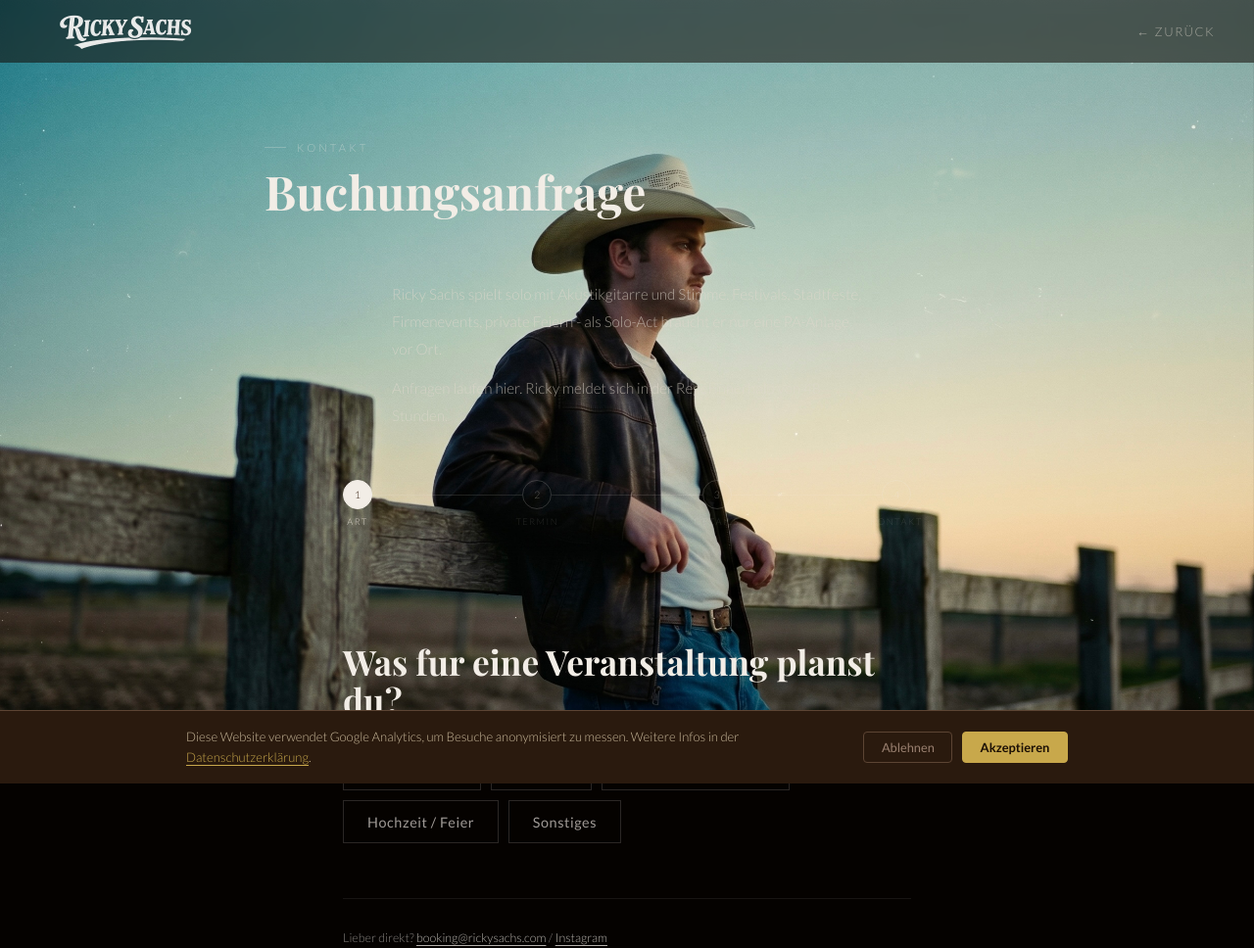
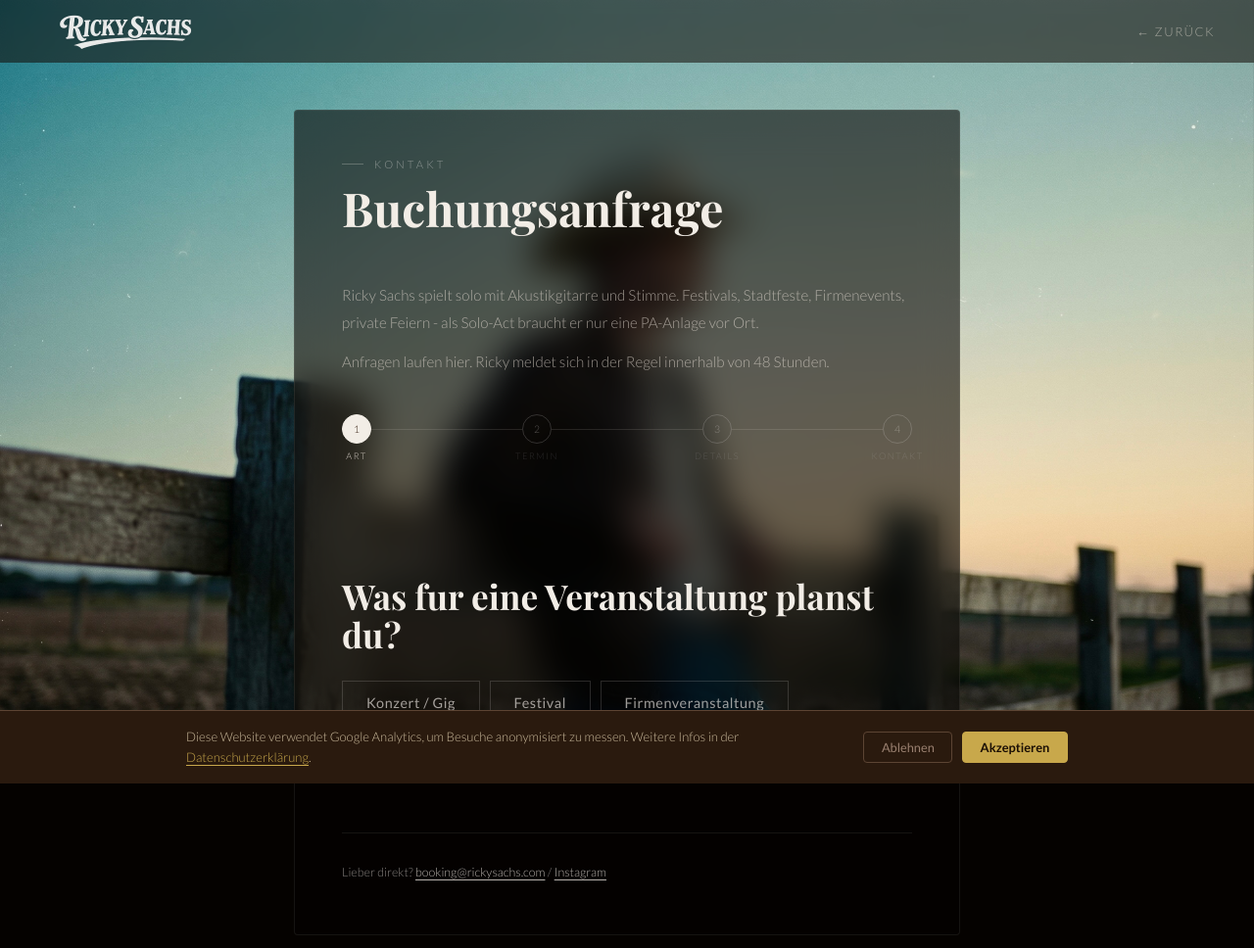
Before and after one commit to beeremoji/rickysachs-website, a website: page booking.html in a window 1280 px wide. Shown: the top 968 px of the page at 98% size. Drawn offline with Linux system fonts and the light colour scheme.

Commit message:
booking.html: Glasscheibe hinter Header und Formular

```diff
--- a/booking.html
+++ b/booking.html
@@ -52,14 +52,29 @@
 
     main { position: relative; z-index: 2; min-height: 100vh; }
 
-    .page-header { padding: 9rem 2.5rem 3rem; max-width: 820px; margin: 0 auto; }
+    .glass-wrap {
+      max-width: 760px;
+      margin: 0 auto;
+      padding: 7rem 2.5rem 5rem;
+    }
+
+    .glass-panel {
+      background: rgba(5, 2, 0, 0.58);
+      backdrop-filter: blur(18px);
+      -webkit-backdrop-filter: blur(18px);
+      border: 1px solid rgba(242,237,230,0.08);
+      border-radius: 4px;
+      padding: 3rem 3rem 3.5rem;
+    }
+
+    .page-header { padding: 0 0 2rem; max-width: 100%; margin: 0; }
     .section-label { font-size: 0.7rem; letter-spacing: 0.28em; text-transform: uppercase; color: rgba(242,237,230,0.45); margin-bottom: 0.75rem; display: flex; align-items: center; gap: 0.65rem; }
     .section-label::before { content: ''; display: inline-block; width: 1.4rem; height: 1px; background: currentColor; opacity: 0.55; flex-shrink: 0; }
     h1 { font-family: 'Playfair Display', serif; font-size: clamp(2rem, 5vw, 3rem); font-weight: 700; color: var(--cream); line-height: 1.1; margin-bottom: 1rem; }
-    .intro { max-width: 560px; margin: 0 auto 0; padding: 0 2.5rem; }
+    .intro { max-width: 100%; margin: 0 0 2.5rem; padding: 0; }
     .intro p { line-height: 1.85; font-size: 0.95rem; color: rgba(224,216,206,0.65); margin-bottom: 0.75rem; }
 
-    .cfg-wrap { max-width: 660px; margin: 0 auto; padding: 2.5rem 2.5rem 6rem; }
+    .cfg-wrap { max-width: 100%; margin: 0; padding: 0; }
 
     /* Progress dots */
     .cfg-nav { display: flex; align-items: center; margin-bottom: 3.5rem; padding-bottom: 1.2rem; transition: opacity 0.3s; }
@@ -173,8 +188,8 @@
       .cfg-dot-label { display: none; }
       .cfg-nav { margin-bottom: 2rem; padding-bottom: 0; }
       .cfg-si { min-width: 120px; }
-      .page-header { padding: 7.5rem 1.5rem 2rem; }
-      .intro, .cfg-wrap { padding-left: 1.5rem; padding-right: 1.5rem; }
+      .glass-wrap { padding: 5rem 1rem 3rem; }
+      .glass-panel { padding: 2rem 1.5rem 2.5rem; }
       .cfg-next-btn, .cfg-submit-btn { width: 100%; text-align: center; }
     }
   </style>
@@ -190,6 +205,9 @@
   </nav>
 
   <main>
+    <div class="glass-wrap">
+    <div class="glass-panel">
+
     <div class="page-header">
       <span class="section-label">Kontakt</span>
       <h1>Buchungsanfrage</h1>
@@ -341,6 +359,9 @@
       </div>
 
     </div>
+
+    </div><!-- /glass-panel -->
+    </div><!-- /glass-wrap -->
   </main>
 
   <footer>
```
